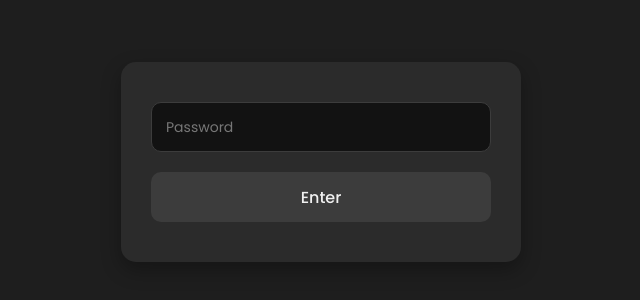
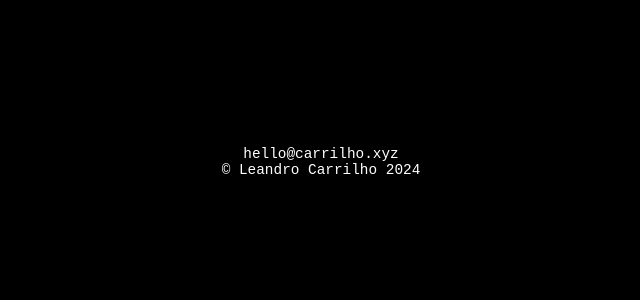
Before and after one commit to carrilho2/c.xyz, a plain HTML site: page index.html in a window 1280 px wide. Shown: the part 238-538 px from the top of the page, without its empty margins (319-959 px from the left). Drawn offline with Linux system fonts and the light colour scheme.

Commit message:
Update index.html

```diff
--- a/index.html
+++ b/index.html
@@ -1,113 +1,43 @@
 <!DOCTYPE html>
-<html lang="en" dir="ltr">
+<html lang="pt">
 <head>
-      <meta charset="utf-8">
+    <meta charset="UTF-8">
     <meta name="viewport" content="width=device-width, initial-scale=1.0">
     <title>leandro</title>
     <style>
-         @import url('https://fonts.googleapis.com/css?family=Poppins:400,500,600,700&display=swap');
-         * {
+        body {
             margin: 0;
             padding: 0;
-            box-sizing: border-box;
-            font-family: 'Poppins', sans-serif;
-         }
-         body {
+            background-color: black;
+            color: white;
+            font-family: monospace;
             display: flex;
+            flex-direction: column;
             justify-content: center;
             align-items: center;
             min-height: 100vh;
-            background: #1e1e1e; /* Fundo escuro */
-            padding: 20px;
         }
-         .wrapper {
+        .ascii-art {
+            text-align: center;
+            white-space: pre-wrap;
+            max-width: 90%;
+            word-break: break-word;
+        }
+        footer {
+            text-align: center;
             width: 100%;
-            max-width: 400px; /* Tamanho máximo */
-            background: #2b2b2b; /* Tom de cinza médio */
-            border-radius: 15px;
-            box-shadow: 0 8px 20px rgba(0, 0, 0, 0.3);
-            padding: 20px 30px;
+            padding: 10px 0;
+            font-size: 0.9rem;
         }
-         .wrapper .title {
-            font-size: 28px;
-            font-weight: 600;
-            text-align: center;
-            margin-bottom: 20px;
-            color: #f0f0f0; /* Texto claro */
+        footer:first-of-type {
+            margin-top: auto;
         }
-         .wrapper form .field {
-            width: 100%;
-            margin-bottom: 20px;
-            position: relative;
-         }
-         .wrapper form .field input {
-            width: 100%;
-            height: 50px;
-            border: 1px solid #3c3c3c;
-            border-radius: 10px;
-            background: #121212; /* Preto suave */
-            color: #f0f0f0; /* Cinza claro */
-            font-size: 16px;
-            padding: 0 15px;
-            outline: none;
-            transition: border-color 0.3s;
-         }
-         .wrapper form .field input:focus {
-            border-color: #555; /* Cinza mais claro no foco */
-         }
-         .wrapper form .field label {
-            position: absolute;
-            top: 50%;
-            left: 15px;
-            transform: translateY(-50%);
-            color: #777; /* Cinza escuro */
-            font-size: 14px;
-            pointer-events: none;
-            transition: all 0.3s ease;
-         }
-         .wrapper form .field input:focus ~ label,
-         .wrapper form .field input:not(:placeholder-shown) ~ label {
-            top: -10px;
-            font-size: 12px;
-            color: #ccc; /* Cinza claro */
-         }
-         .wrapper form .field input[type="submit"] {
-            background: #3c3c3c; /* Cinza médio */
-            color: #f0f0f0; /* Cinza claro */
-            border: none;
-            font-size: 16px;
-            font-weight: 500;
-            cursor: pointer;
-            transition: background 0.3s;
-         }
-         .wrapper form .field input[type="submit"]:hover {
-            background: #555; /* Cinza mais claro ao passar o mouse */
+        footer:last-of-type {
+            margin-bottom: auto;
         }
     </style>
-      <script>
-         function handleLogin(event) {
-            event.preventDefault(); // Previne o envio do formulário
-            const password = document.getElementById("password").value;
-            if (password === "password") {
-               window.location.href = "https://gym.carrilho.xyz"; // Redireciona para o menu
-            } else {
-               alert("Senha incorreta. Tente novamente."); // Alerta para senha errada
-            }
-         }
-      </script>
 </head>
 <body>
-      <div class="wrapper">
-         <div class="title"></div>
-         <form onsubmit="handleLogin(event)">
-            <div class="field">
-               <input type="password" id="password" required placeholder=" ">
-               <label>Password</label>
-            </div>
-            <div class="field">
-               <input type="submit" value="Enter">
-            </div>
-         </form>
-      </div>
+    <footer>hello@carrilho.xyz<br>&copy; Leandro Carrilho 2024</footer>
 </body>
 </html>
```
Lines whose indentation alone changed are shown as unchanged.
